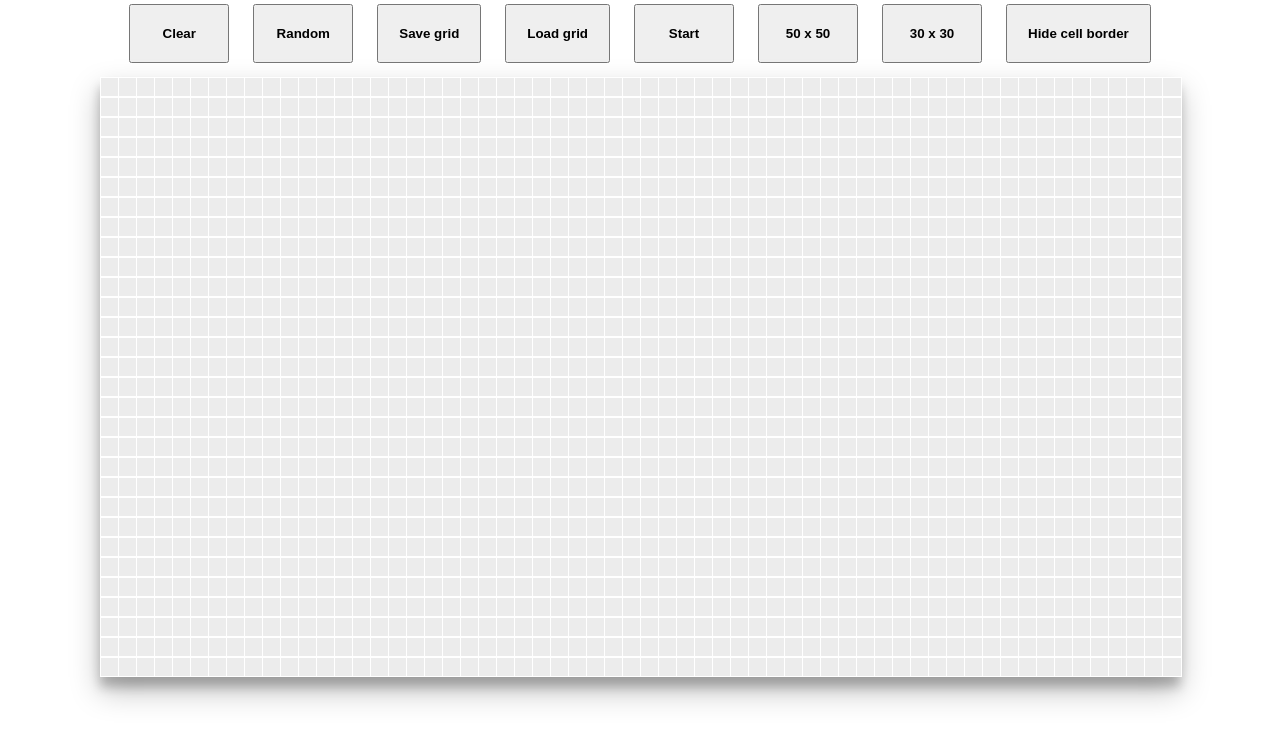
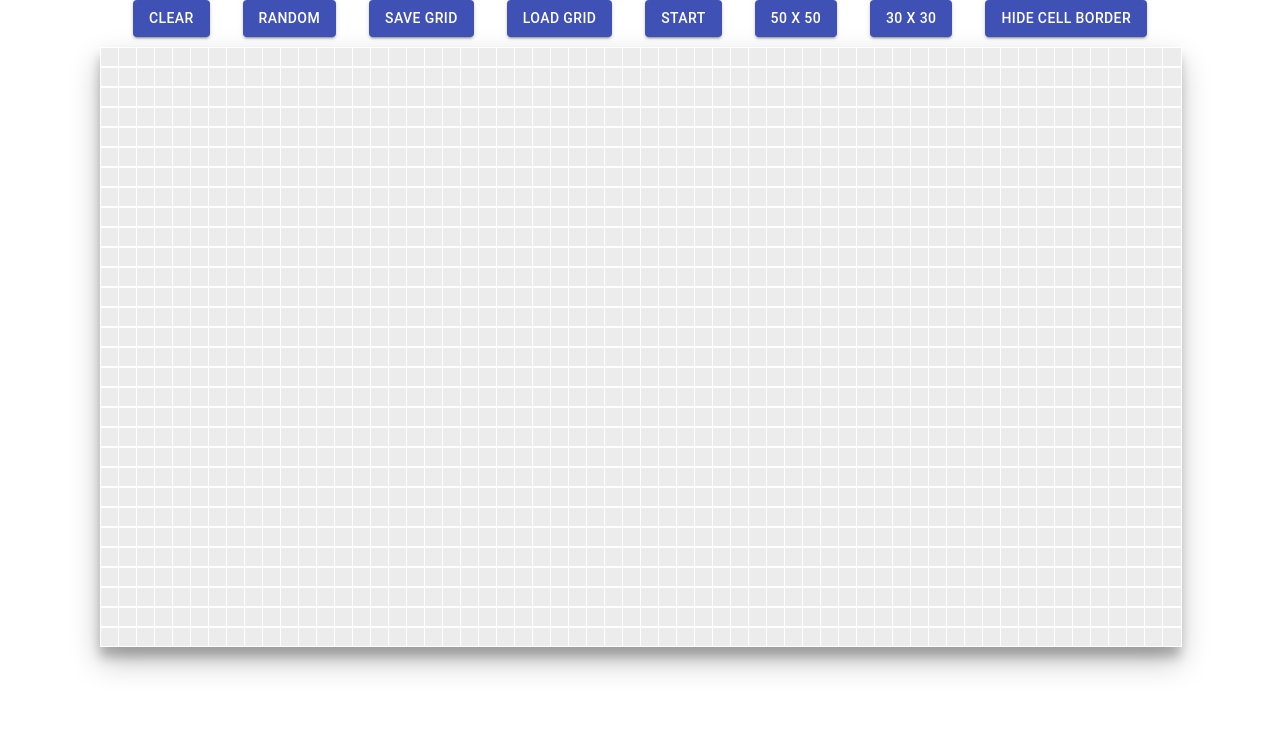
Before and after one commit to ahaku/the_game_of_life, a React (Create React App) app: page / in a window 1280 px wide. Shown: the top 742 px of the page. Built offline with nearby package versions, Linux system fonts and the light colour scheme.

Commit message:
Material UI added

```diff
--- a/package.json
+++ b/package.json
@@ -3,6 +3,7 @@
   "version": "0.1.0",
   "private": true,
   "dependencies": {
+    "@material-ui/core": "^4.8.1",
     "@testing-library/jest-dom": "^4.2.4",
     "@testing-library/react": "^9.3.2",
     "@testing-library/user-event": "^7.1.2",
--- a/src/Mainpage.css
+++ b/src/Mainpage.css
@@ -19,11 +19,16 @@
 }
 
 .ButtonRow {
+    padding: 0 100px;
     display: flex;
-    justify-content: center;
+    justify-content: space-evenly;
 }
 
+
 .Button {
+    background-color: red;
+}
+/* .Button {
     margin: 4px 12px;
     min-width: 100px;
     padding: 20px;
@@ -34,4 +39,4 @@
 }
 .Button:active {
     background-color: darkgray;
-}
+} */
--- a/src/Mainpage.jsx
+++ b/src/Mainpage.jsx
@@ -1,5 +1,6 @@
 import React, {useState, useRef, useCallback}from 'react';
 import produce from 'immer';
+import ButtonMD from '@material-ui/core/Button';
 import './Mainpage.css';
 
 const neighborsCoordinates = [
@@ -15,12 +16,16 @@ const neighborsCoordinates = [
 
 
 function Button(props) {
+
     return (
-    <button
+    <ButtonMD
+    // classes={{ label: 'Button' }}
     className="Button"
+    variant={props.variant}
+    color={props.color}
     disabled={props.disabled}
     onClick={props.onClick}
-    >{props.title}</button>
+    >{props.title}</ButtonMD>
     )
 }
 
@@ -126,12 +131,16 @@ function Mainpage() {
         <div className='Mainpage' style={{backgroundColor: colors.pageBackground}}>
             <div className="ButtonRow">
                 <Button
+                variant='contained'
+                color='primary'
                 title="Clear"
                 onClick={() => {
                     setGrid(emptyGridGenerate())
                 }}
                 />
                 <Button
+                    variant='contained'
+                    color='primary'
                     title="Random"
                     onClick={() => {
                         const rows = [];
@@ -142,18 +151,24 @@ function Mainpage() {
                     }}
                 />
                 <Button
+                    variant='contained'
+                    color='primary'
                     title="Save grid"
                     onClick={() => {
                         setSavedGrid(grid);
                     }}
                 />
                 <Button
+                    variant='contained'
+                    color='primary'
                     title="Load grid"
                     onClick={() => {
                         setGrid(savedGrid);
                     }}
                 />
                 <Button
+                    variant='contained'
+                    color='primary'
                     title={running ? 'Stop' : 'Start'}
                     onClick={() => {
                         setRunning(!running)
@@ -165,6 +180,8 @@ function Mainpage() {
                     }}
                 />
                 <Button
+                    variant='contained'
+                    color='primary'
                     title='50 x 50'
                     disabled={runningRef.current ? true : false}
                     onClick={() => {
@@ -175,6 +192,8 @@ function Mainpage() {
                     }}
                 />
                 <Button
+                    variant='contained'
+                    color='primary'
                     title='30 x 30'
                     disabled={runningRef.current ? true : false}
                     onClick={() => {
@@ -185,6 +204,8 @@ function Mainpage() {
                     }}
                 />
                 <Button
+                    variant='contained'
+                    color='primary'
                     title='Hide cell border'
                     onClick={() => {
                         const newColors = colors;
```
Also changed, not shown: 1 other file (tests, documents, lock files or other folders).
